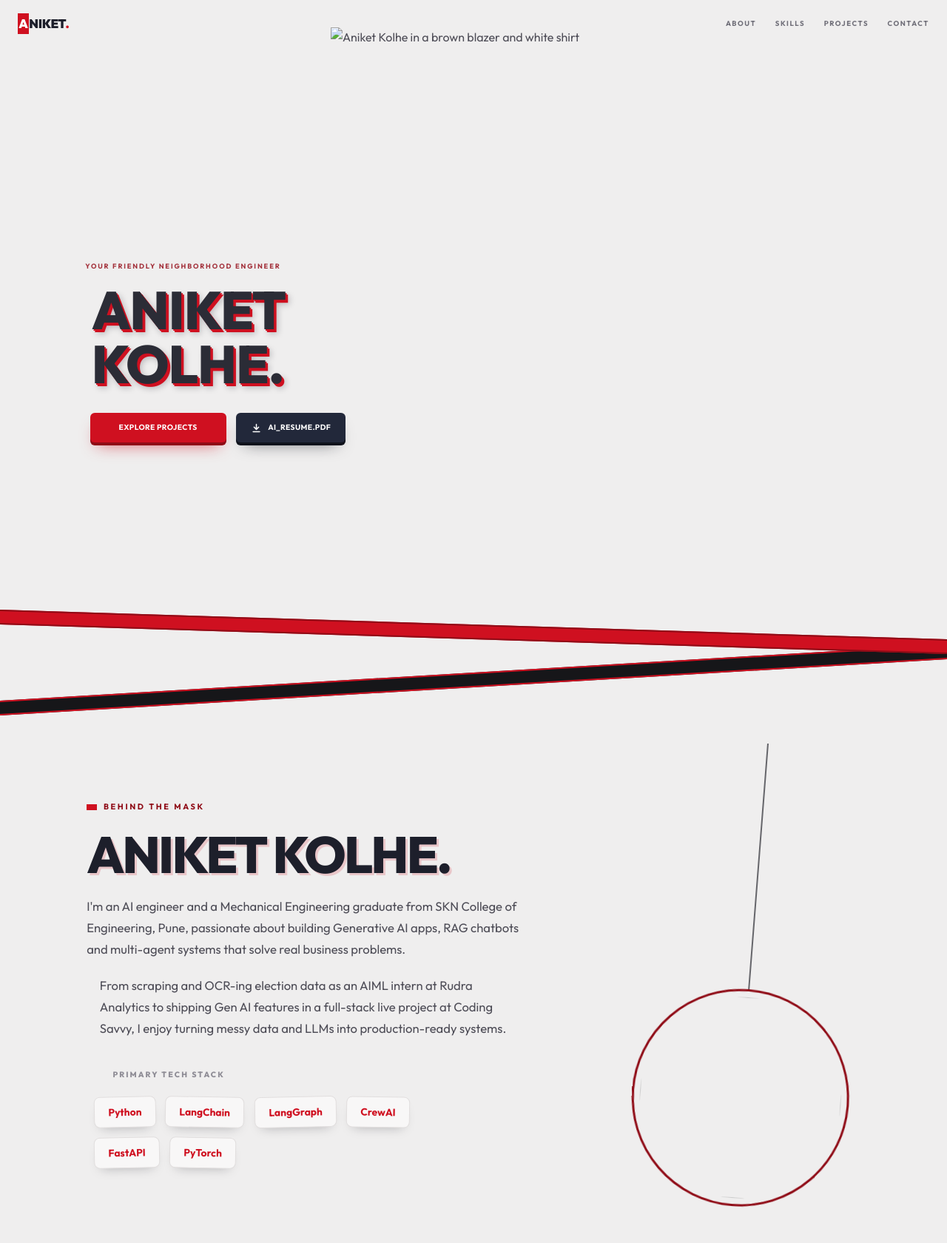
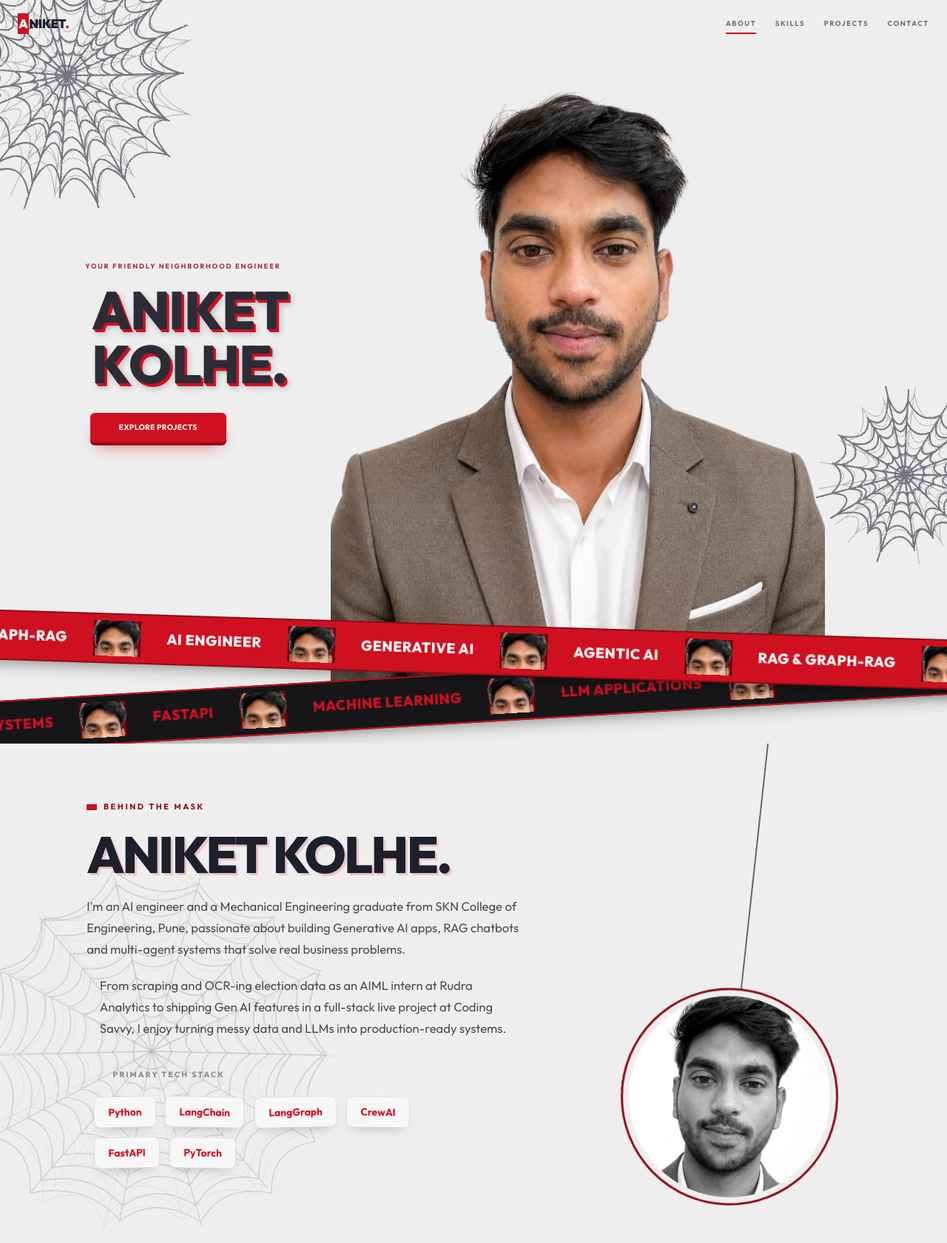
Before and after one commit to Aniket163/Aniket163.github.io, a plain HTML site: page index.html in a window 1280 px wide. Shown: the top 1680 px of the page at 74% size. Drawn offline with Linux system fonts and the light colour scheme; files that its build step writes are made by us from their sources; no server answers.

Commit message:
Add files via upload

```diff
--- a/index.html
+++ b/index.html
@@ -10,22 +10,22 @@
 <meta name="author" content="Aniket Kolhe">
 <meta name="theme-color" content="#161619">
 
-<!-- Social sharing (after deploying, replace the image path with the full URL, e.g. https://aniket163.github.io/assets/img/og-image.jpg) -->
+<!-- Social sharing -->
 <meta property="og:type" content="website">
 <meta property="og:title" content="Aniket Kolhe | AI Engineer">
 <meta property="og:description" content="Generative AI, LLMs, RAG and agentic systems. Projects, skills and resume.">
-<meta property="og:image" content="assets/img/og-image.jpg">
+<meta property="og:image" content="https://aniket163.github.io/og-image.jpg">
 <meta name="twitter:card" content="summary_large_image">
 
-<link rel="icon" href="assets/favicon.svg" type="image/svg+xml">
+<link rel="icon" href="favicon.svg" type="image/svg+xml">
 
 <link rel="preconnect" href="https://fonts.googleapis.com">
 <link rel="preconnect" href="https://fonts.gstatic.com" crossorigin>
 <link rel="stylesheet" href="https://fonts.googleapis.com/css2?family=Outfit:wght@300..900&display=swap">
-<link rel="stylesheet" href="css/style.css">
-<link rel="preload" as="image" href="assets/img/aniket.webp">
+<link rel="stylesheet" href="style.css">
+<link rel="preload" as="image" href="aniket.webp">
 <script>document.documentElement.classList.add("js");</script>
-<script src="js/main.js" defer></script>
+<script src="main.js" defer></script>
 <!-- PAGE-HEAD-END -->
 </head>
 <body>
@@ -89,7 +89,7 @@
 
   <div class="hero-stage">
     <div class="portrait">
-      <img class="portrait-real" src="assets/img/aniket.webp" alt="Aniket Kolhe in a brown blazer and white shirt" width="720" height="960" decoding="async">
+      <img class="portrait-real" src="aniket.webp" alt="Aniket Kolhe in a brown blazer and white shirt" width="720" height="960" decoding="async">
     </div>
 
     <div class="hero-copy">
@@ -100,7 +100,7 @@
       </h1>
       <div class="hero-cta">
         <a class="btn btn--red" href="#projects">Explore projects</a>
-        <a class="btn btn--navy" href="assets/resume/Aniket_Kolhe_Resume.pdf" download="Aniket_Kolhe_Resume.pdf" target="_blank" rel="noopener" data-resume>
+        <a class="btn btn--navy" href="Aniket_Kolhe_Resume.pdf" download="Aniket_Kolhe_Resume.pdf" target="_blank" rel="noopener" data-resume>
           <svg aria-hidden="true"><use href="#i-download"/></svg> AI_RESUME.PDF
         </a>
       </div>
@@ -139,7 +139,7 @@
       <div class="hanger">
         <span class="hanger-thread"></span>
         <div class="avatar-ring">
-          <img src="assets/img/aniket-avatar.webp" alt="" width="520" height="520" loading="lazy" decoding="async">
+          <img src="aniket-avatar.webp" alt="" width="520" height="520" loading="lazy" decoding="async">
         </div>
       </div>
     </div>
@@ -338,7 +338,7 @@
         <li><a href="tel:+917262810317"><svg aria-hidden="true"><use href="#i-phone"/></svg>+91 72628 10317</a></li>
         <li><a href="https://github.com/Aniket163" target="_blank" rel="noopener"><svg aria-hidden="true"><use href="#i-github"/></svg>GitHub</a></li>
         <li data-social="linkedin"><a href="#" target="_blank" rel="noopener"><svg aria-hidden="true"><use href="#i-linkedin"/></svg>LinkedIn</a></li>
-        <li><a href="assets/resume/Aniket_Kolhe_Resume.pdf" download="Aniket_Kolhe_Resume.pdf" target="_blank" rel="noopener" data-resume><svg aria-hidden="true"><use href="#i-download"/></svg>Resume</a></li>
+        <li><a href="Aniket_Kolhe_Resume.pdf" download="Aniket_Kolhe_Resume.pdf" target="_blank" rel="noopener" data-resume><svg aria-hidden="true"><use href="#i-download"/></svg>Resume</a></li>
       </ul>
     </div>
   </div>
--- a/style.css
+++ b/style.css
@@ -202,7 +202,7 @@
 .tape-item { font-weight: 800; font-size: clamp(0.95rem, 1.5vw, 1.25rem); letter-spacing: 0.03em; text-transform: uppercase; white-space: nowrap; }
 .tape-tile {
   width: clamp(54px, 5vw, 76px); aspect-ratio: 4 / 3; flex: none;
-  background: var(--red-dark) url("../assets/img/tape-tile.webp") center / cover no-repeat;
+  background: var(--red-dark) url("tape-tile.webp") center / cover no-repeat;
   border-inline: 2px solid rgba(0, 0, 0, 0.35);
 }
 
```
